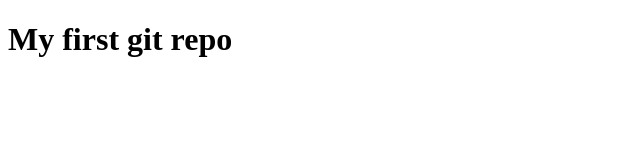
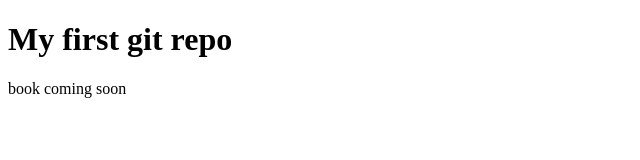
Before and after one commit to Mariasara782/my-first-github-repo, a plain HTML site: page index.html in a window 1280 px wide. Shown: the whole page, without its empty margins (0-640 px from the left). Drawn offline with Linux system fonts and the light colour scheme.

Commit message:
book coming

```diff
--- a/index.html
+++ b/index.html
@@ -7,6 +7,7 @@
 </head>
 <body>
     <h1>My first git repo</h1>
+    <p>book coming soon</p>
 
 </body>
 </html>
```
